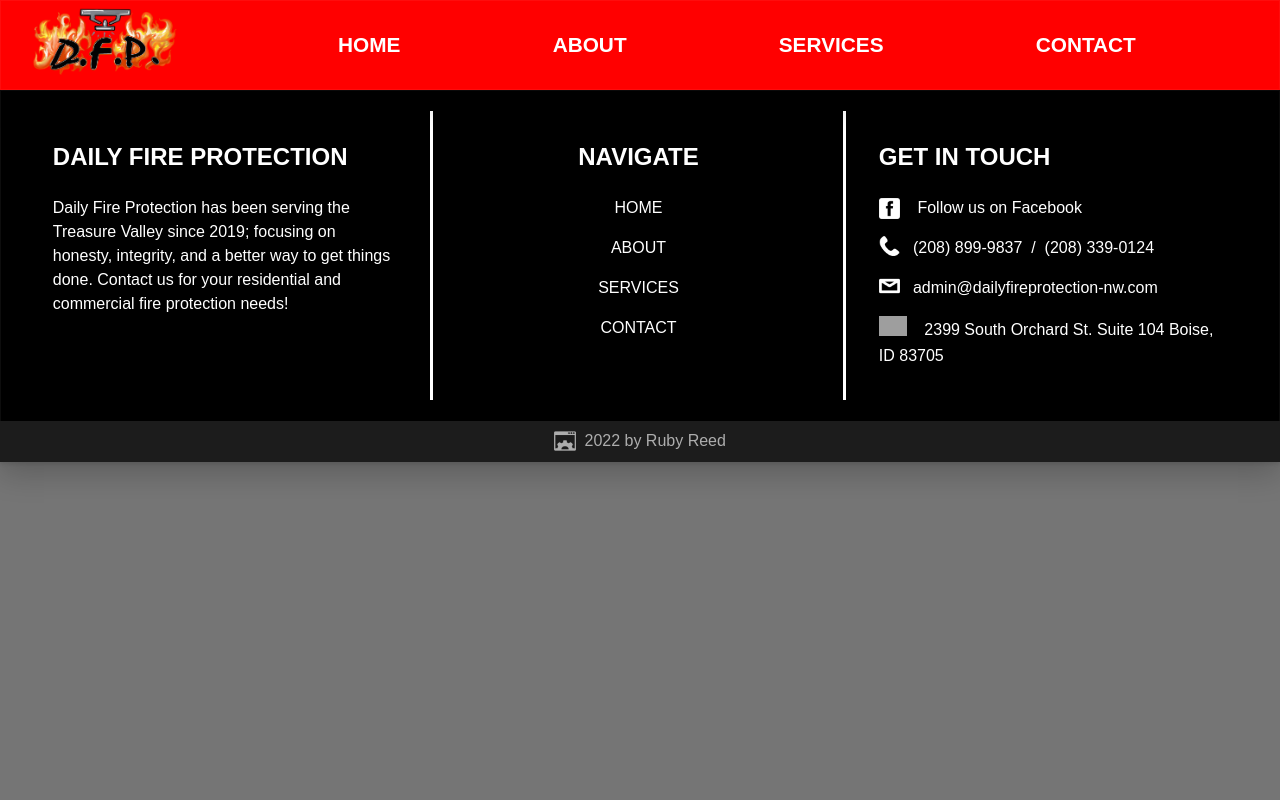
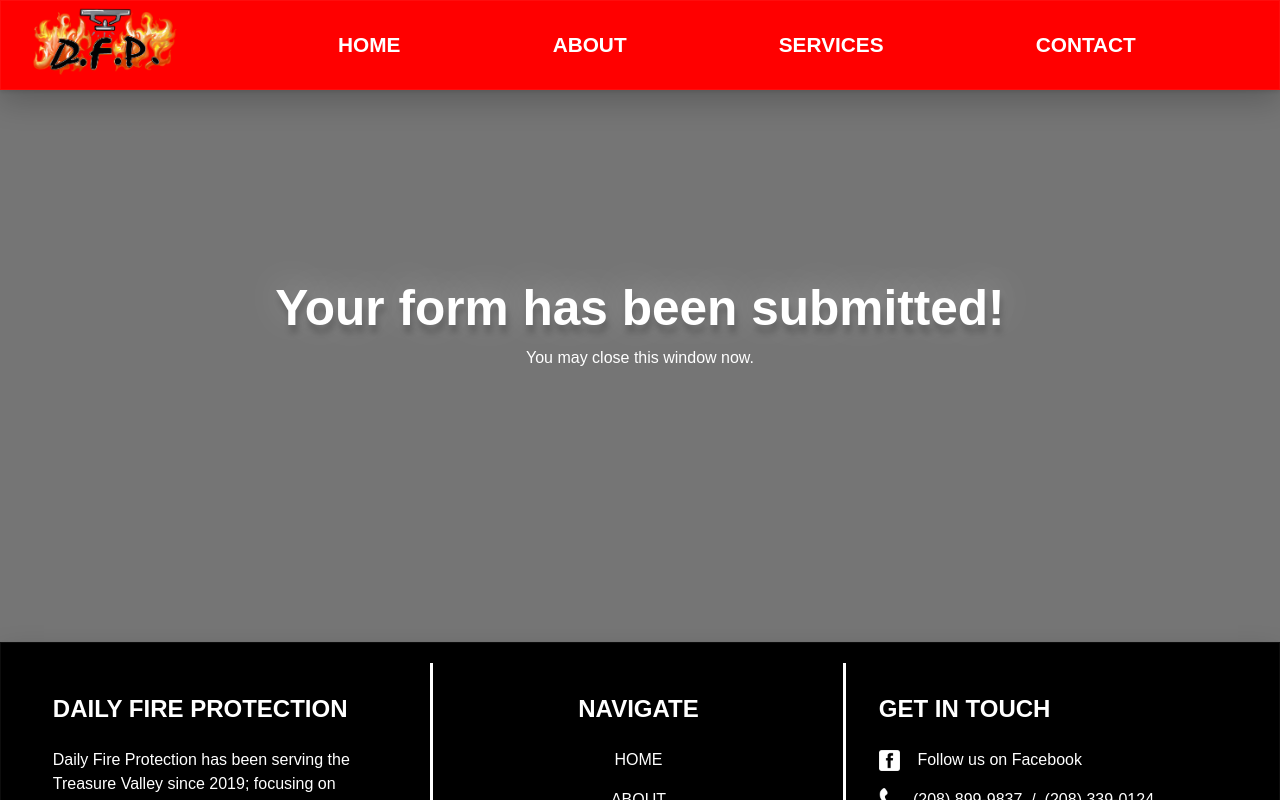
Before and after one commit to rubyreed/daily-fire-protection, a React (Create React App) app: page /submitted in a window 1280 px wide. Shown: the top 800 px of the page. Built offline with nearby package versions, Linux system fonts and the light colour scheme; grey boxes are pictures that could not be loaded.

Commit message:
new submit page

```diff
--- a/src/App.js
+++ b/src/App.js
@@ -7,6 +7,7 @@ import Contact from './pages/Contact';
 import Services from './pages/Services';
 import About from './pages/About';
 import ScrollToTop from './components/ScrollToTop';
+import Submitted from './pages/Submitted';
 
 function App() {
   return (
@@ -14,6 +15,7 @@ function App() {
       <ScrollToTop>
       <NavBar/>
         <Routes>
+          <Route path="/submitted" element={<Submitted/>}/>
           <Route path="/" element={<Home/>}/>
           <Route path="/about" element={<About/>}/>
           <Route path="/services" element={<Services/>}/>
--- /dev/null
+++ b/src/pages/Submitted.js
@@ -0,0 +1,13 @@
+import React from "react";
+import {Container} from "react-bootstrap";
+
+const Submitted = () => {
+    return (
+        <Container style={{marginTop:"6%",marginBottom:"15%", color:"#424242", padding:"4rem", maxWidth:"1440px",display:"flex",textAlign:"center",flexDirection:"column"}}>
+          <h1 className="atitle">Your form has been submitted!</h1>
+          <p style={{color:"white", fontSize:"1rem"}}>You may close this window now.</p>
+        </Container>
+    )
+}
+
+export default Submitted;
```
